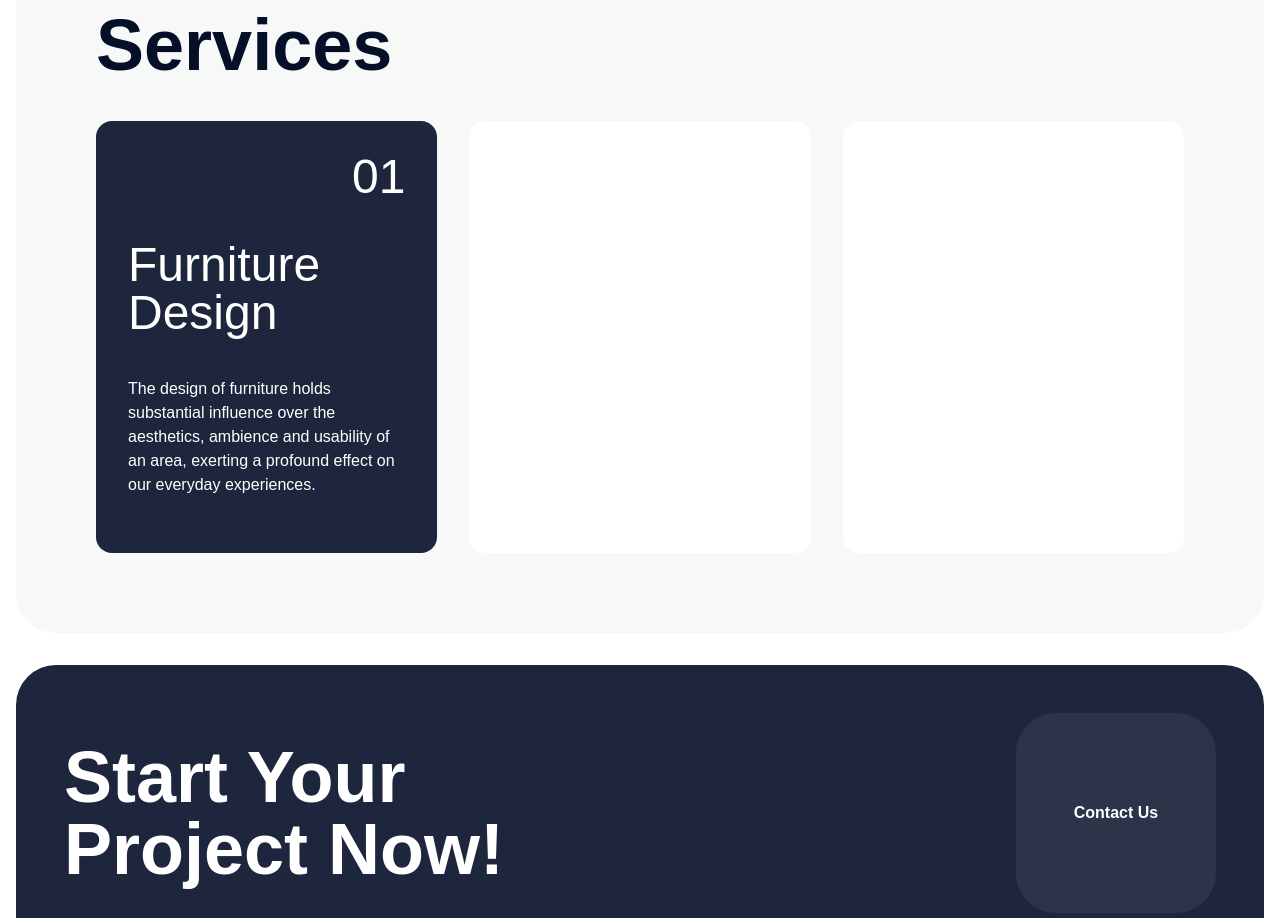
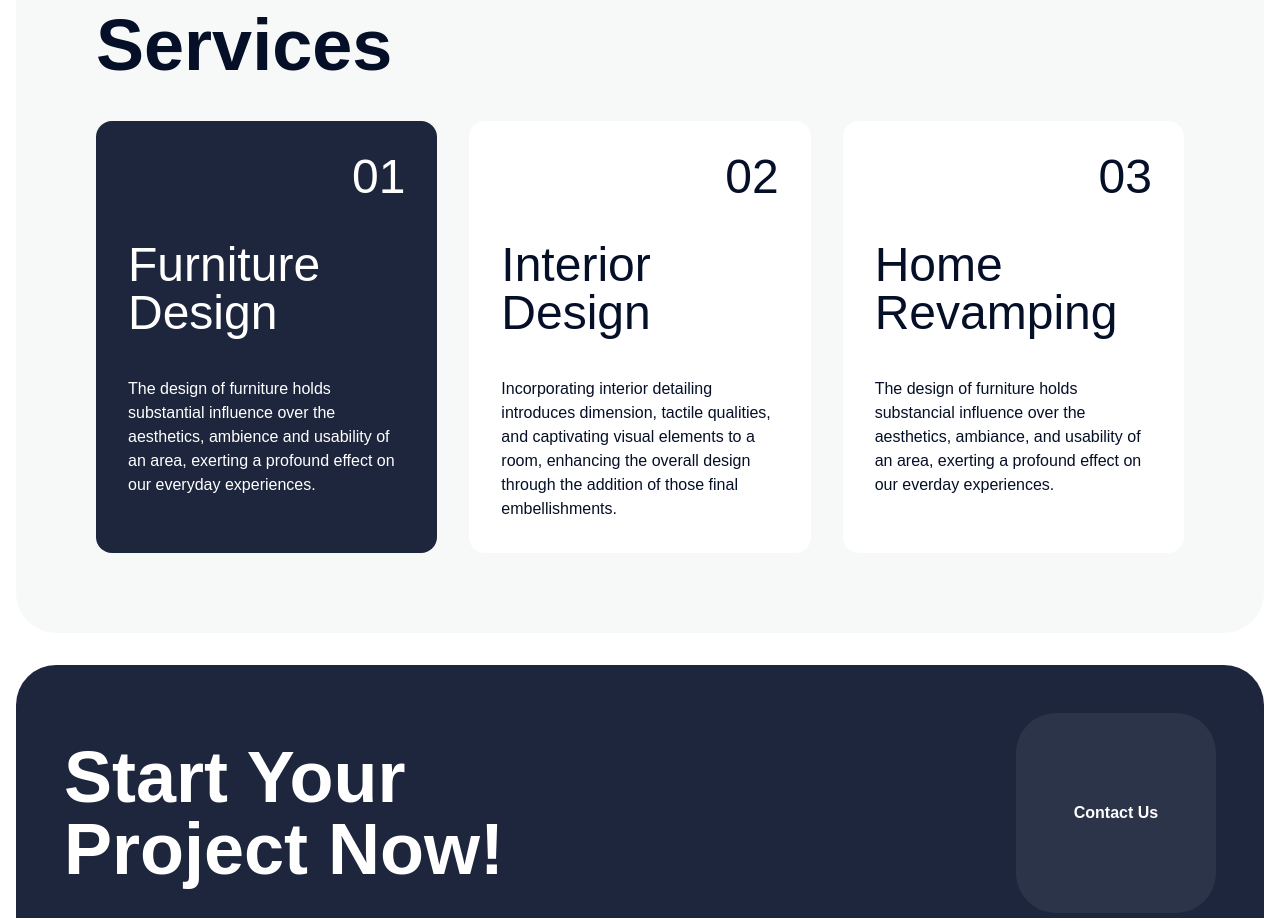
Before and after one commit to medagui1/hulty, a React (Vite) app: page / in a window 1280 px wide. Shown: the part 2360-3278 px from the top of the page. Built offline with nearby package versions, Linux system fonts and the light colour scheme; a web font is replaced by a local one.

Commit message:
fixing the services section not showing in the light mode

```diff
--- a/src/components/ServiceCard.jsx
+++ b/src/components/ServiceCard.jsx
@@ -2,7 +2,7 @@ import React from 'react'
 
 const ServiceCard = ({order, service, content}) => {
   return (
-    <div className={`flex flex-col flex-1 p-8 rounded-2xl w-[330px] min-w-[260px] ${order === '01' ? `bg-secondary text-white dark:bg-white dark:text-primary` : `bg-white dark:bg-tertiary text-white`}`}>
+    <div className={`flex flex-col flex-1 p-8 rounded-2xl w-[330px] min-w-[260px] ${order === '01' ? `bg-secondary text-white dark:bg-white dark:text-primary` : `bg-white dark:bg-tertiary dark:text-white`}`}>
         <h2 className='self-end self-right text-5xl max-sm:text-3xl'>{order}</h2>
         <h1 className='font-normal text-5xl  mt-10 max-sm:mt-6 max-sm:text-4xl'>{service}</h1>
         <p className='mt-10 max-sm:mt-6'>{content}</p>
```
